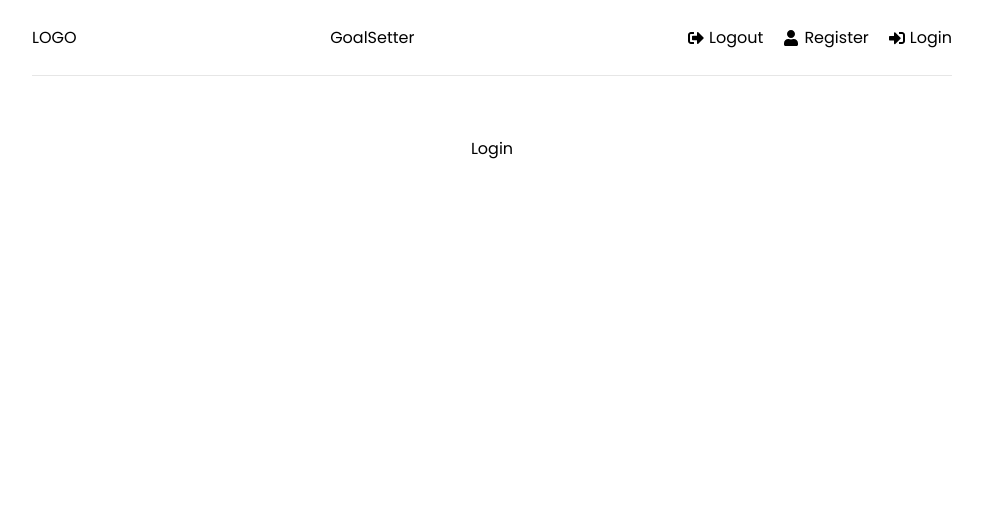
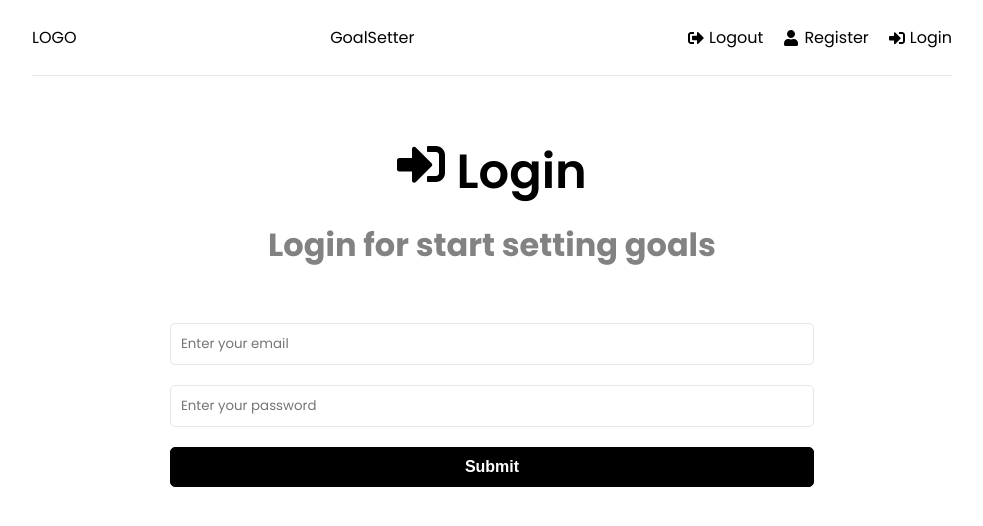
Before and after one commit to sara01rizo/my-mern-project, a React (Create React App) app in the folder frontend/: page /login in a window 1280 px wide. Shown: the top 526 px of the page, without its empty margins (148-1131 px from the left). Built offline with nearby package versions, Linux system fonts and the light colour scheme.

Commit message:
Create: forms and useState for the Login file

```diff
--- a/frontend/src/pages/Login.jsx
+++ b/frontend/src/pages/Login.jsx
@@ -1,7 +1,51 @@
+import { useState } from 'react'
+import { FaSignInAlt } from 'react-icons/fa'
+
 function Login() {
-  return (
-    <div>Login</div>
-  )
+  const [formData, setFormData] = useState({
+    email: '',
+    password: ''
+})
+
+const { email, password } = formData
+
+const onChange = (e) => {
+  setFormData((prevState) => ({
+    ...prevState,
+    [e.target.name]: e.target.value,
+  }))
+}
+
+const onSubmit = (e) => {
+  e.preventDefault()
+}
+
+return (
+<>
+  <section className="heading">
+    <h1>
+      <FaSignInAlt/> Login
+    </h1>
+    <p>Login for start setting goals</p>
+  </section>
+
+  <section className="form">
+    <form onSubmit={onSubmit}>
+      <div className="form-group">
+        <input tyoe='text' className='form-control' id='email' name='email' value={email} placeholder='Enter your email' onChange={onChange}
+        />
+      </div>
+      <div className="form-group">
+        <input tyoe='text' className='form-control' id='password' name='password' value={password} placeholder='Enter your password' onChange={onChange}
+        />
+      </div>
+      <div className="form-group">
+        <button type="submit" className='btn btn-block'>Submit</button>
+      </div>
+    </form>
+  </section>
+</>
+)
 }
 
 export default Login
```
